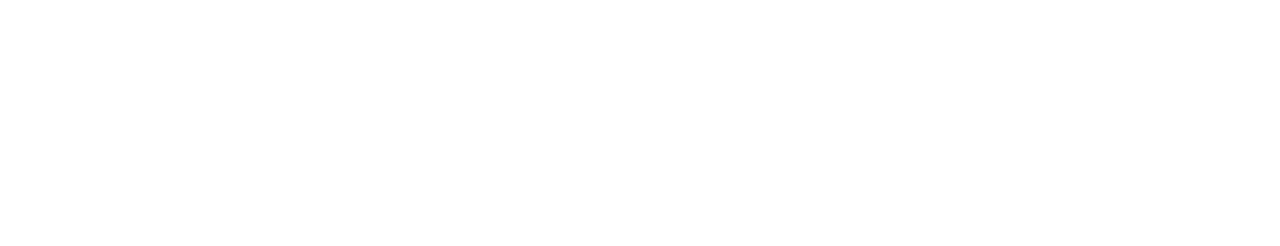
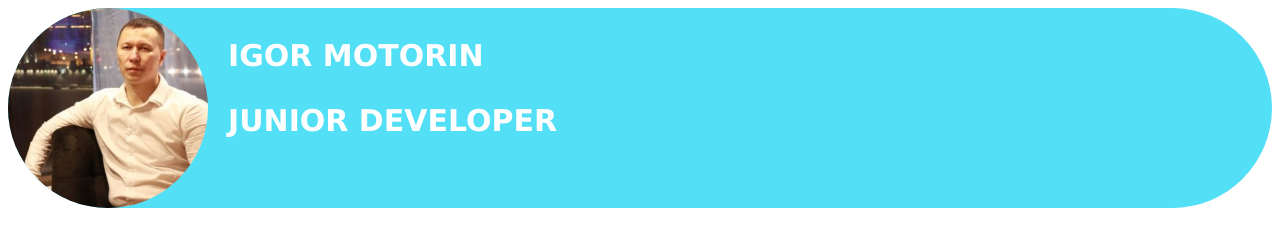
Before and after one commit to IgorMotorin/rsschool-cv, a plain HTML site: page index.html in a window 1280 px wide. Drawn offline with Linux system fonts and the light colour scheme.

Commit message:
feat: add header

```diff
--- a/index.html
+++ b/index.html
@@ -4,9 +4,18 @@
     <meta charset="UTF-8">
     <meta http-equiv="X-UA-Compatible" content="IE=edge">
     <meta name="viewport" content="width=device-width, initial-scale=1.0">
-    <title>Document</title>
+    <title>My CV</title>
+    <link rel="stylesheet" href="style.css">
 </head>
 <body>
-
+    <header class="header">
+        <div>
+            <img class="divj" src="./motorin.jpg" alt="Фото Моторин Игорь">
+        </div>
+        <div class="divp">
+            <p class="p1">Igor Motorin</p>
+            <p class="p2">Junior developer</p>
+        </div>
+    </header>
 </body>
 </html>
--- a/style.css
+++ b/style.css
@@ -0,0 +1,28 @@
+.header {
+    background-color: #53dff5;
+    width: 100%;
+    height: 200px;
+    display: flex;
+    border-radius: 100px;
+
+}
+
+.divj {
+    width: 200px;
+    height: 200px;
+    border-radius: 50%;
+    }
+
+    .divp {
+        color: #ffffff;
+        font-weight: 600;
+        font-size: 30px;
+        font-family: Verdana, Geneva, Tahoma, sans-serif;
+        text-transform: uppercase;
+        width: 400px;
+        height: 200px;
+        margin: 0 0;
+        margin-left: 20px;
+        justify-content: left;
+
+    }
```
